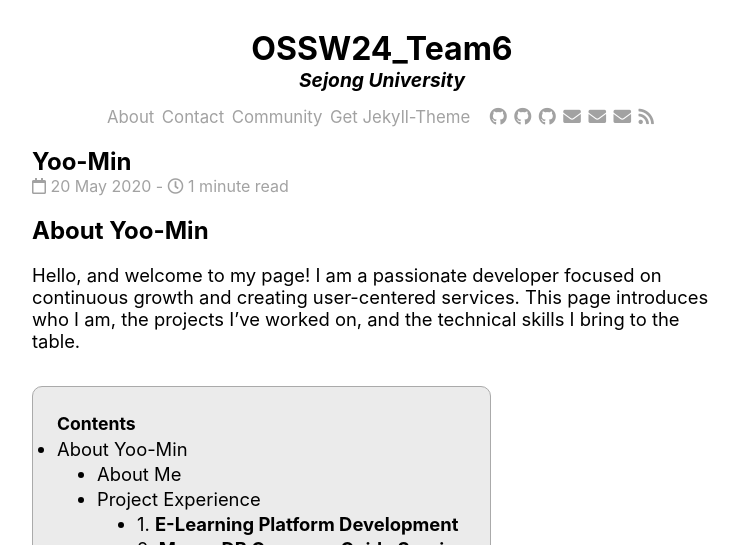
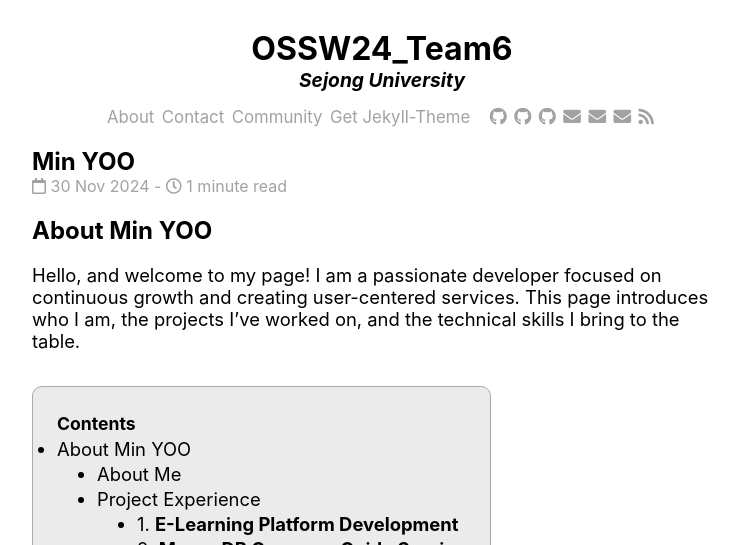
Before and after one commit to yoooousir/OSSW24_Team6, a Jekyll site: the page built from _posts/2024-11-30-MinYOO.md, in a window 1280 px wide. Shown: the top 545 px of the page, without its empty margins (258-1010 px from the left). Built offline with Jekyll 4.4.1, drawn with Linux system fonts in a browser that asks for light colours; nearby versions of some CDN libraries; comment, search, counter and statistics services are not loaded; part of the change alters nothing that is shown.

Commit message:
Update and rename 2024-11-30-MinYOO.md

```diff
--- a/_posts/2020-05-20-write-a-post.md
+++ b/_posts/2024-11-30-MinYOO.md
@@ -1,12 +1,11 @@
 ---
-title: Yoo-Min
+title: Min YOO
 layout: post
 categories: [About, Introduction]
-image: /assets/img/profile.jpg
 description: "Welcome to Yoo-Min's personal page."
 ---
 
-# About Yoo-Min
+# About Min YOO
 
 Hello, and welcome to my page! I am a passionate developer focused on continuous growth and creating user-centered services. This page introduces who I am, the projects I’ve worked on, and the technical skills I bring to the table.
 
```
